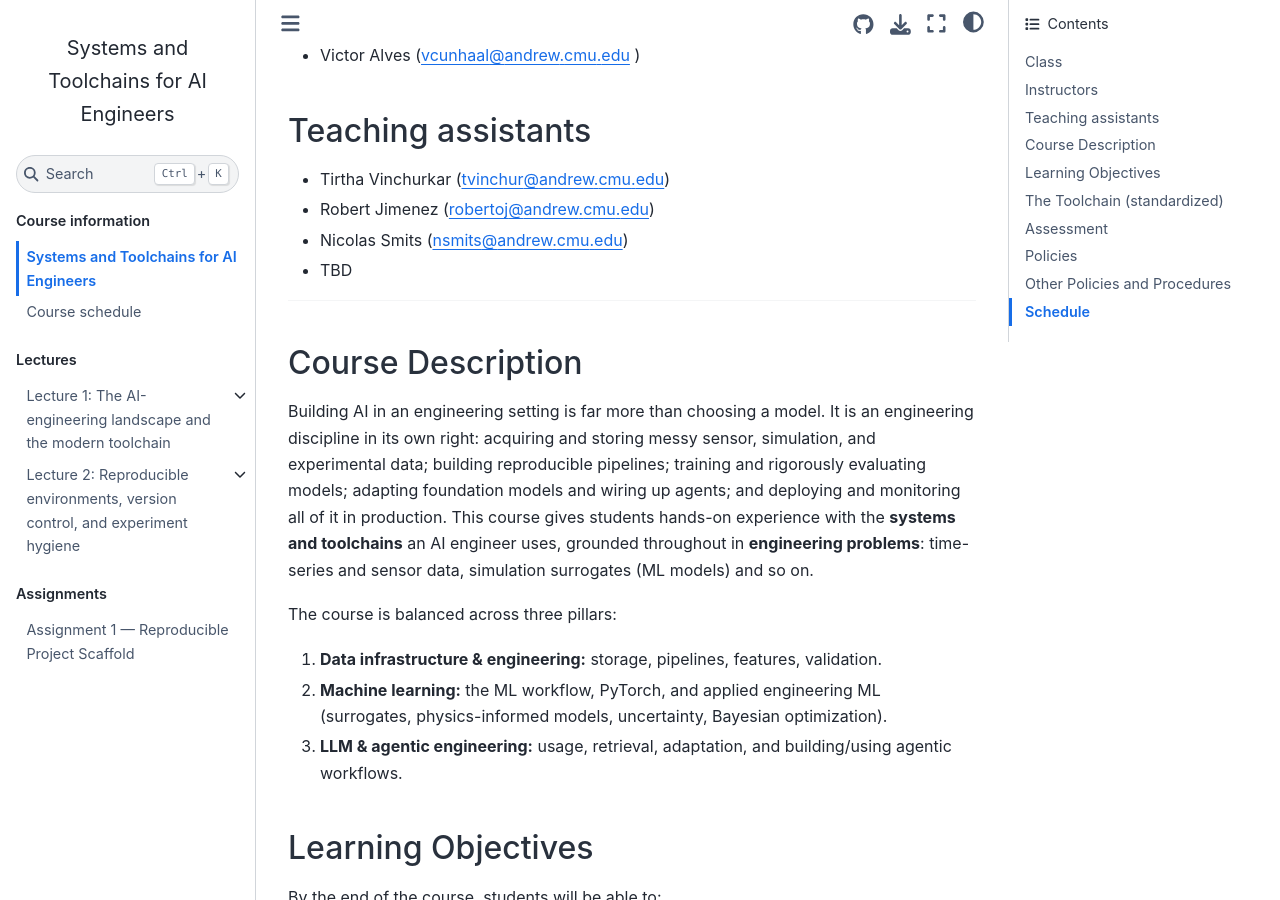
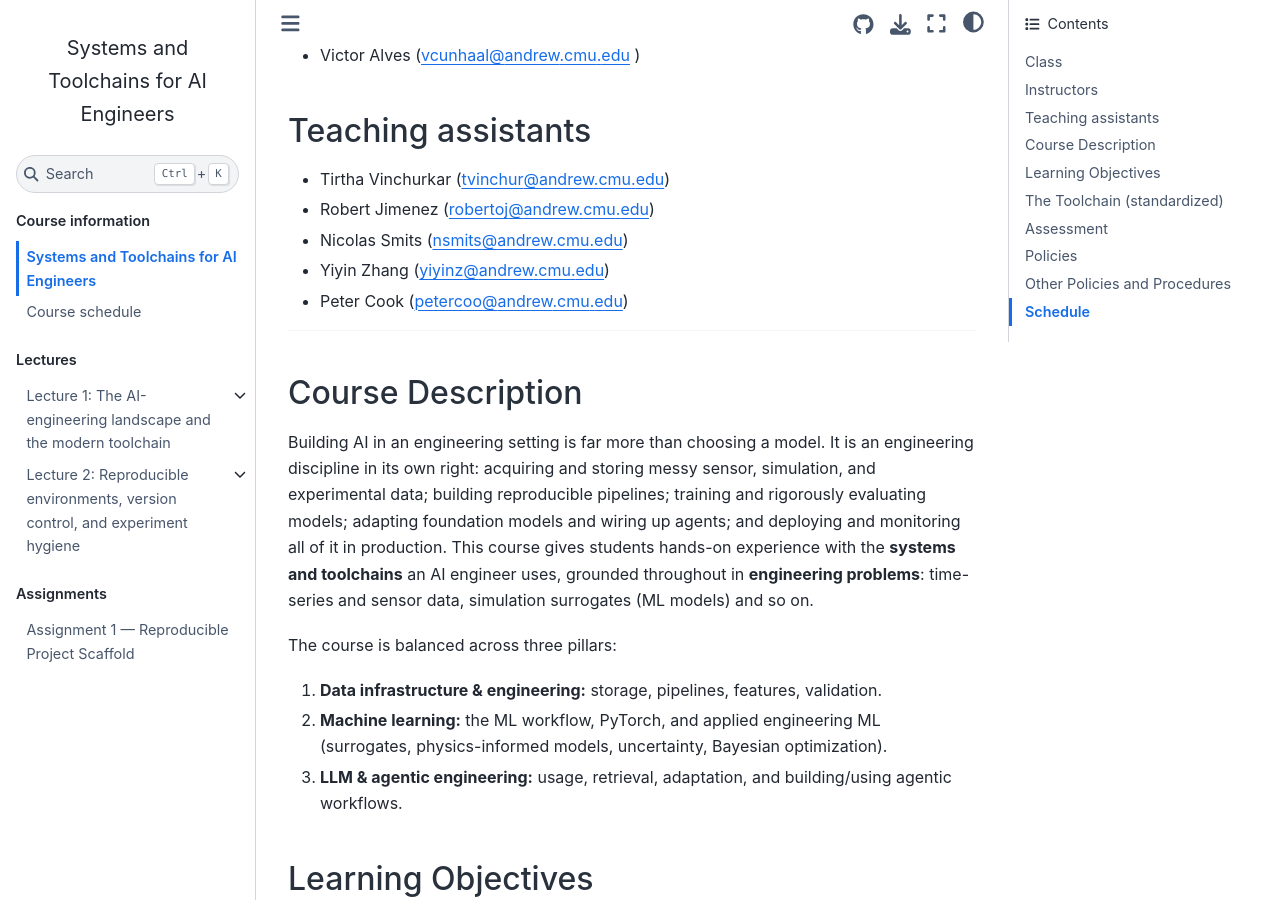
Before and after one commit to jkitchin/f26-06763, a Jupyter Book: the page built from course/syllabus.md, in a window 1280 px wide and 900 px high, scrolled down 541 px. Built offline with Jupyter Book 1.0.4 settings and Sphinx 7.4.7 and the Sphinx Book theme 1.1.4, drawn with Linux system fonts in a browser that asks for light colours; pages that are not in the unit, such as notebooks, are missing from menus.

Commit message:
Update teaching assistants list in syllabus
add TAs

```diff
--- a/course/syllabus.md
+++ b/course/syllabus.md
@@ -18,7 +18,8 @@ The course is run on [Canvas](https://canvas.cmu.edu/courses/54976).
 - Tirtha Vinchurkar (tvinchur@andrew.cmu.edu)
 - Robert Jimenez (robertoj@andrew.cmu.edu)
 - Nicolas Smits (nsmits@andrew.cmu.edu)
-- TBD
+- Yiyin Zhang (yiyinz@andrew.cmu.edu)
+- Peter Cook (petercoo@andrew.cmu.edu)
 
 
 ---
```
